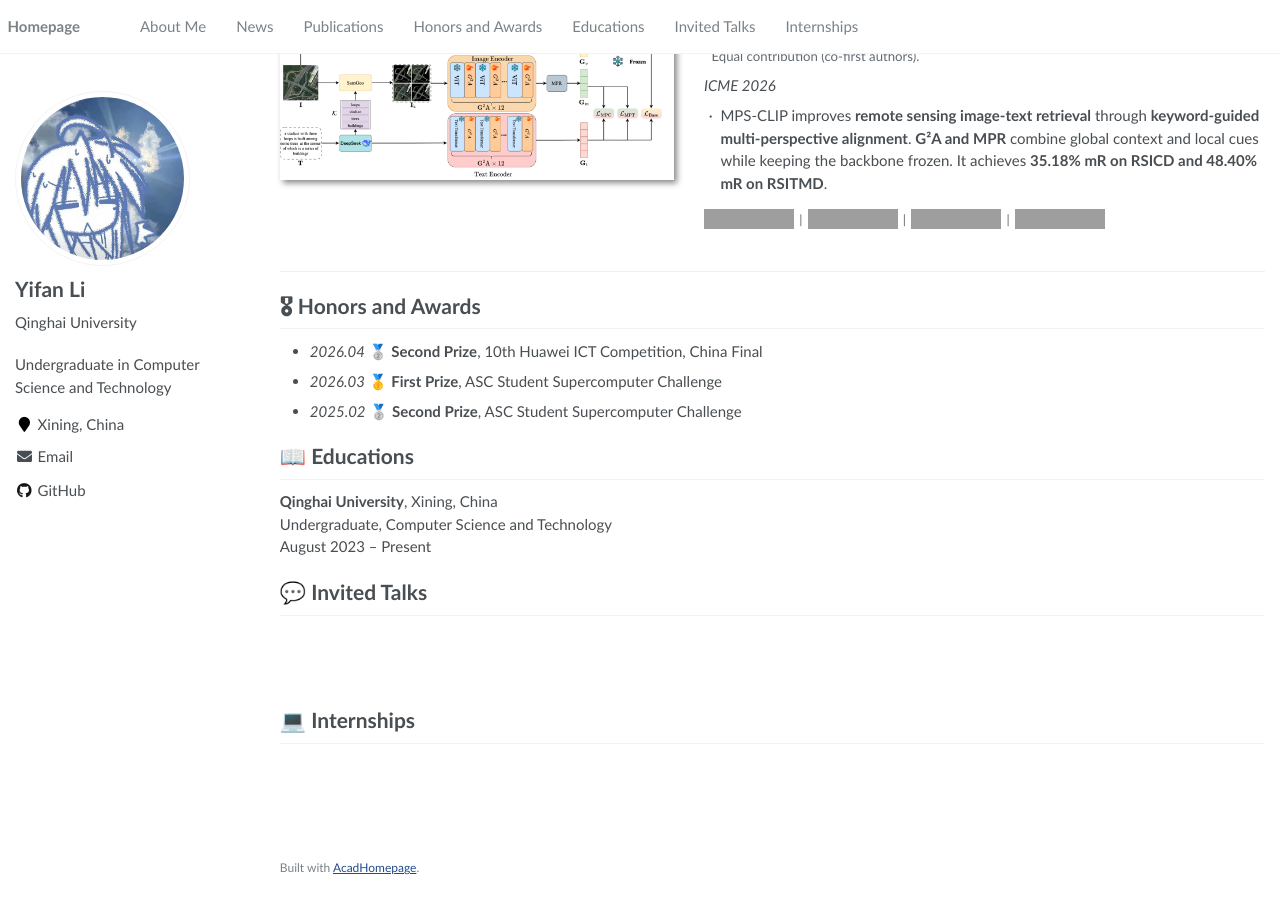
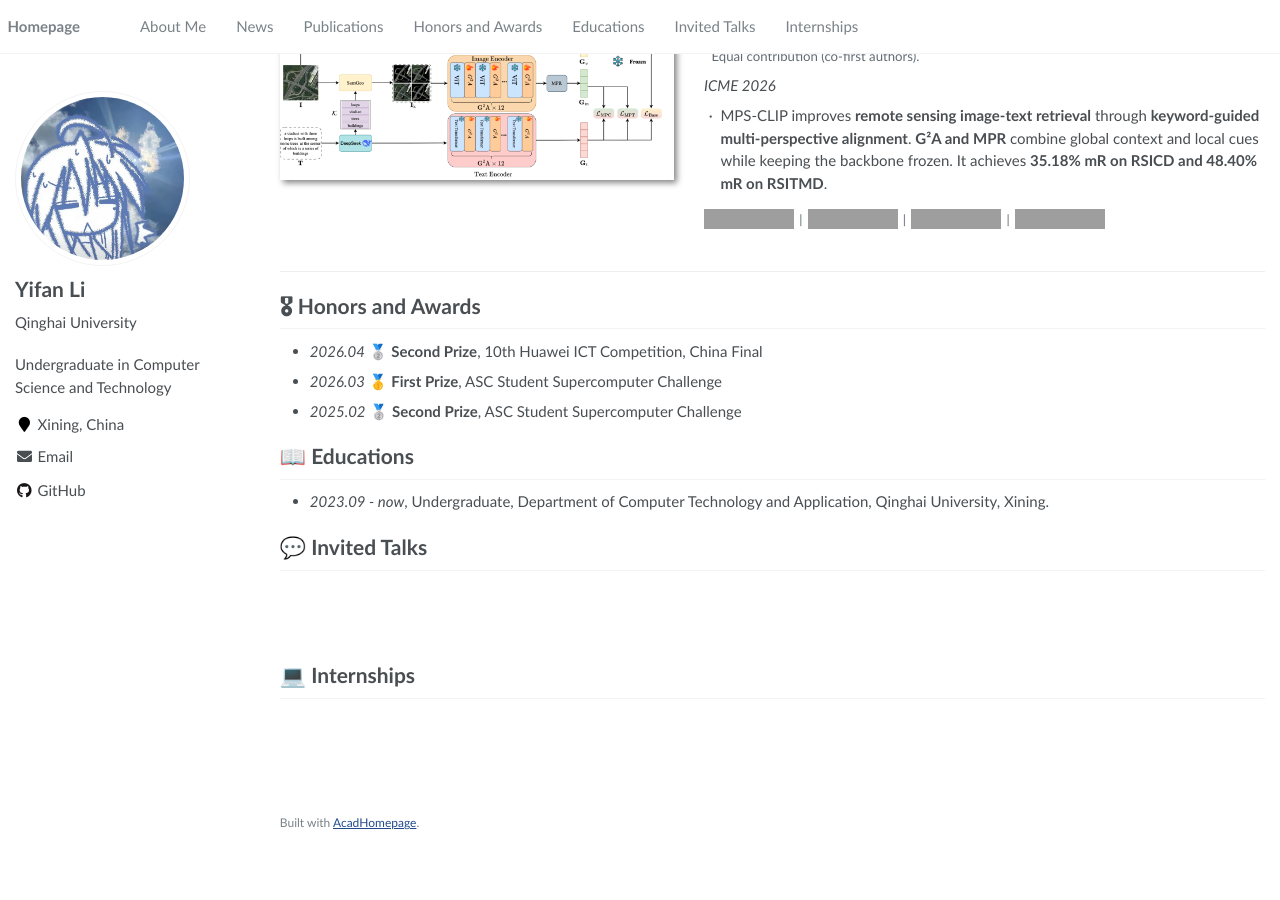
Before and after one commit to Lcrucial1f/Lcrucial1f.github.io, a Jekyll site: the page built from _pages/about.md, in a window 1280 px wide and 900 px high, scrolled down 754 px. Built offline with Jekyll 4.4.1, drawn with Linux system fonts in a browser that asks for light colours; after the commit the page ends 1609 px from its top, so only the background shows below that; grey boxes are pictures that could not be loaded.

Commit message:
Update education entry with department and September start date

```diff
--- a/_pages/about.md
+++ b/_pages/about.md
@@ -81,9 +81,7 @@ I will soon join the **School of Computer Science and Technology, Beijing Instit
 # 📖 Educations
 {: #education}
 
-**Qinghai University**, Xining, China
-Undergraduate, Computer Science and Technology
-August 2023 – Present
+- *2023.09 - now*, Undergraduate, Department of Computer Technology and Application, Qinghai University, Xining.
 
 # 💬 Invited Talks
 {: #invited-talks}
```
